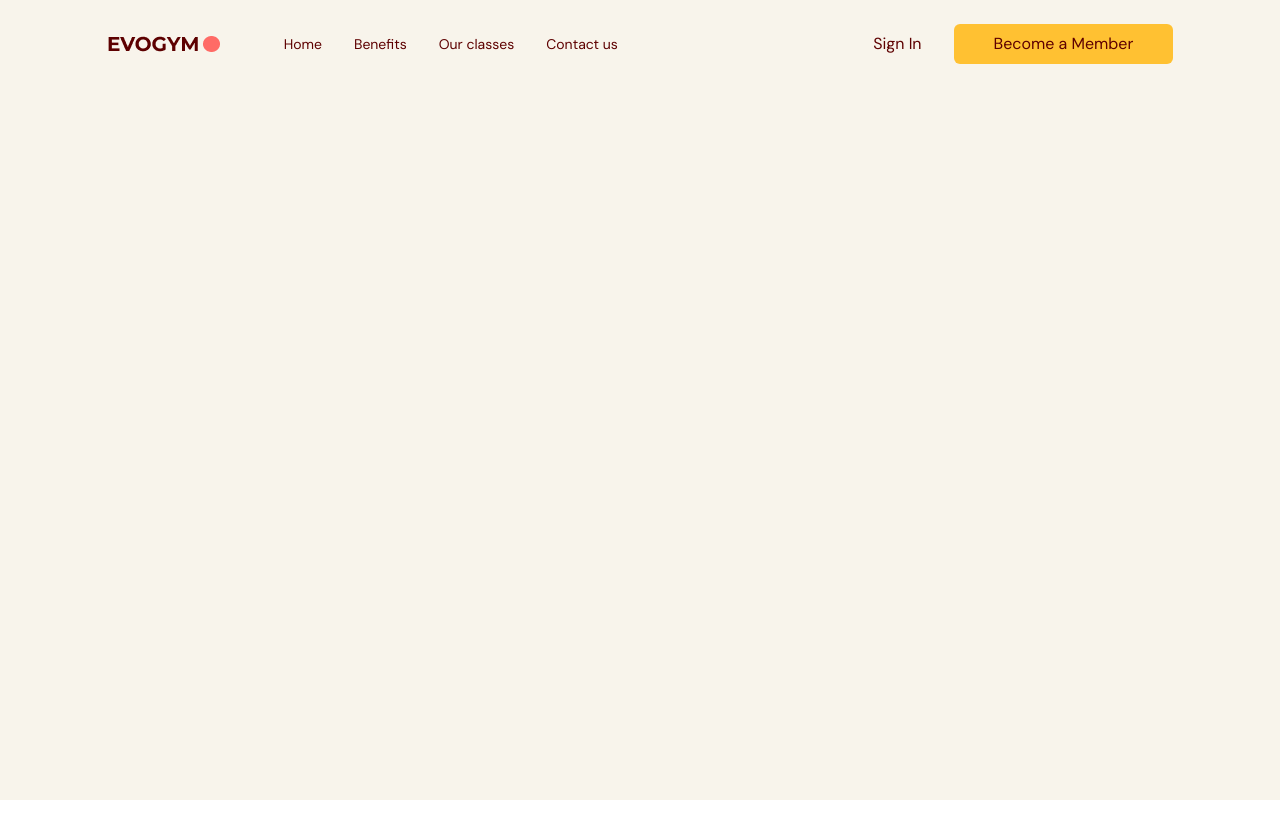
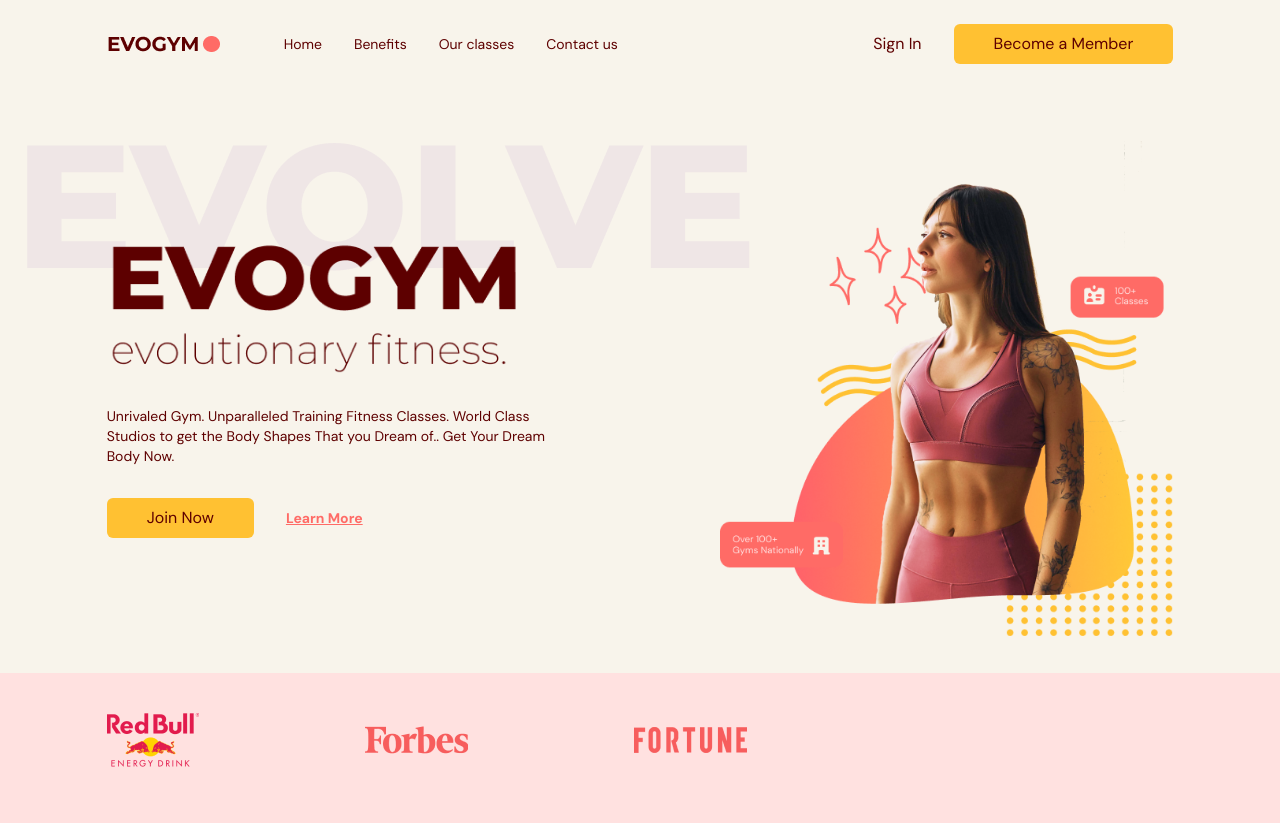
Before and after one commit to amayabdaniel/gymapp, a React (Vite) app: page / in a window 1280 px wide. Before the commit the page ends 800 px from the top, so only its background shows below. Built offline with nearby package versions, Linux system fonts and the light colour scheme.

Commit message:
home almost done

```diff
--- a/src/App.tsx
+++ b/src/App.tsx
@@ -1,4 +1,5 @@
 import Navbar from "@/scenes/navbar";
+import Home from "@/scenes/home";
 import { useEffect, useState } from "react";
 import { SelectedPage } from "@/shared/types";
 
@@ -10,11 +11,11 @@
 
   useEffect(() => {
     const handleScroll = () => {
-      if(window.scrollY === 0) {
+      if (window.scrollY === 0) {
         setIsTop(true);
         setSelectedPage(SelectedPage.Home);
       }
-      if(window.scrollY !== 0) {
+      if (window.scrollY !== 0) {
         setIsTop(false);
       }
     };
@@ -26,7 +27,10 @@
     <div className="app bg-gray-20">
       <Navbar
         isTop={isTop}
-      selectedPage={selectedPage} setSelectedPage={setSelectedPage} />
+        selectedPage={selectedPage}
+        setSelectedPage={setSelectedPage}
+      />
+      <Home setSelectedPage={setSelectedPage} />
     </div>
   );
 }
--- /dev/null
+++ b/src/scenes/home/index.tsx
@@ -0,0 +1,103 @@
+import useMediaQuery from "@/hooks/useMediaQuery";
+import { SelectedPage } from "@/shared/types";
+import ActionButton from "@/shared/ActionButton";
+import HomePageText from "@/assets/HomePageText.png";
+import HomePageGraphic from "@/assets/HomePageGraphic.png";
+import SponsorRedBull from "@/assets/SponsorRedBull.png";
+import SponsorForbes from "@/assets/SponsorForbes.png";
+import SponsorFortune from "@/assets/SponsorFortune.png";
+import AnchorLink from "react-anchor-link-smooth-scroll";
+import { motion } from "framer-motion";
+
+type Props = {
+  setSelectedPage: (value: SelectedPage) => void;
+};
+
+const Home = ({ setSelectedPage }: Props) => {
+  const isAboveMediumScreens = useMediaQuery("(min-width:1060px)");
+
+  return (
+    <section id="home" className="gap-16 bg-gray-20 py-10 md:h-full md:pb-0">
+      {/* IMAGE AND MAIN HEADER */}
+      <motion.div
+        className="mx-auto w-5/6 items-center justify-center md:flex md:h-5/6"
+        onViewportEnter={() => setSelectedPage(SelectedPage.Home)}
+      >
+        {/* MAIN HEADER */}
+        <div className="z-10 mt-32 md:basis-3/5">
+          {/* HEADINGS */}
+          <motion.div
+            className="md:-mt-20"
+            initial="hidden"
+            whileInView="visible"
+            viewport={{ once: true, amount: 0.5 }}
+            transition={{ duration: 0.5 }}
+            variants={{
+              hidden: { opacity: 0, x: -50 },
+              visible: { opacity: 1, x: 0 },
+            }}
+          >
+            <div className="relative">
+              <div className="before:absolute before:-top-20 before:-left-20 before:z-[-1] md:before:content-evolvetext">
+                <img alt="home-page-text" src={HomePageText} />
+              </div>
+            </div>
+
+            <p className="mt-8 text-sm">
+              Unrivaled Gym. Unparalleled Training Fitness Classes. World Class
+              Studios to get the Body Shapes That you Dream of.. Get Your Dream
+              Body Now.
+            </p>
+          </motion.div>
+
+          {/* ACTIONS */}
+          <motion.div
+            className="mt-8 flex items-center gap-8"
+            initial="hidden"
+            whileInView="visible"
+            viewport={{ once: true, amount: 0.5 }}
+            transition={{ delay: 0.2, duration: 0.5 }}
+            variants={{
+              hidden: { opacity: 0, x: -50 },
+              visible: { opacity: 1, x: 0 },
+            }}
+          >
+            <ActionButton setSelectedPage={setSelectedPage}>
+              Join Now
+            </ActionButton>
+            <AnchorLink
+              className="text-sm font-bold text-primary-500 underline hover:text-secondary-500"
+              onClick={() => setSelectedPage(SelectedPage.ContactUs)}
+              href={`#${SelectedPage.ContactUs}`}
+            >
+              <p>Learn More</p>
+            </AnchorLink>
+          </motion.div>
+        </div>
+
+        {/* IMAGE */}
+        <div
+          className="flex basis-3/5 justify-center md:z-10
+              md:ml-40 md:mt-16 md:justify-items-end"
+        >
+          <img alt="home-pageGraphic" src={HomePageGraphic} />
+        </div>
+      </motion.div>
+
+      {/* SPONSORS */}
+      {isAboveMediumScreens && (
+        <div className="h-[150px] w-full bg-primary-100 py-10">
+          <div className="mx-auto w-5/6">
+            <div className="flex w-3/5 items-center justify-between gap-8">
+              <img alt="redbull-sponsor" src={SponsorRedBull} />
+              <img alt="forbes-sponsor" src={SponsorForbes} />
+              <img alt="fortune-sponsor" src={SponsorFortune} />
+            </div>
+          </div>
+        </div>
+      )}
+    </section>
+  );
+};
+
+export default Home;
```
Also changed, not shown: src/shared/ActionButton.tsx (+4 -3 lines).
